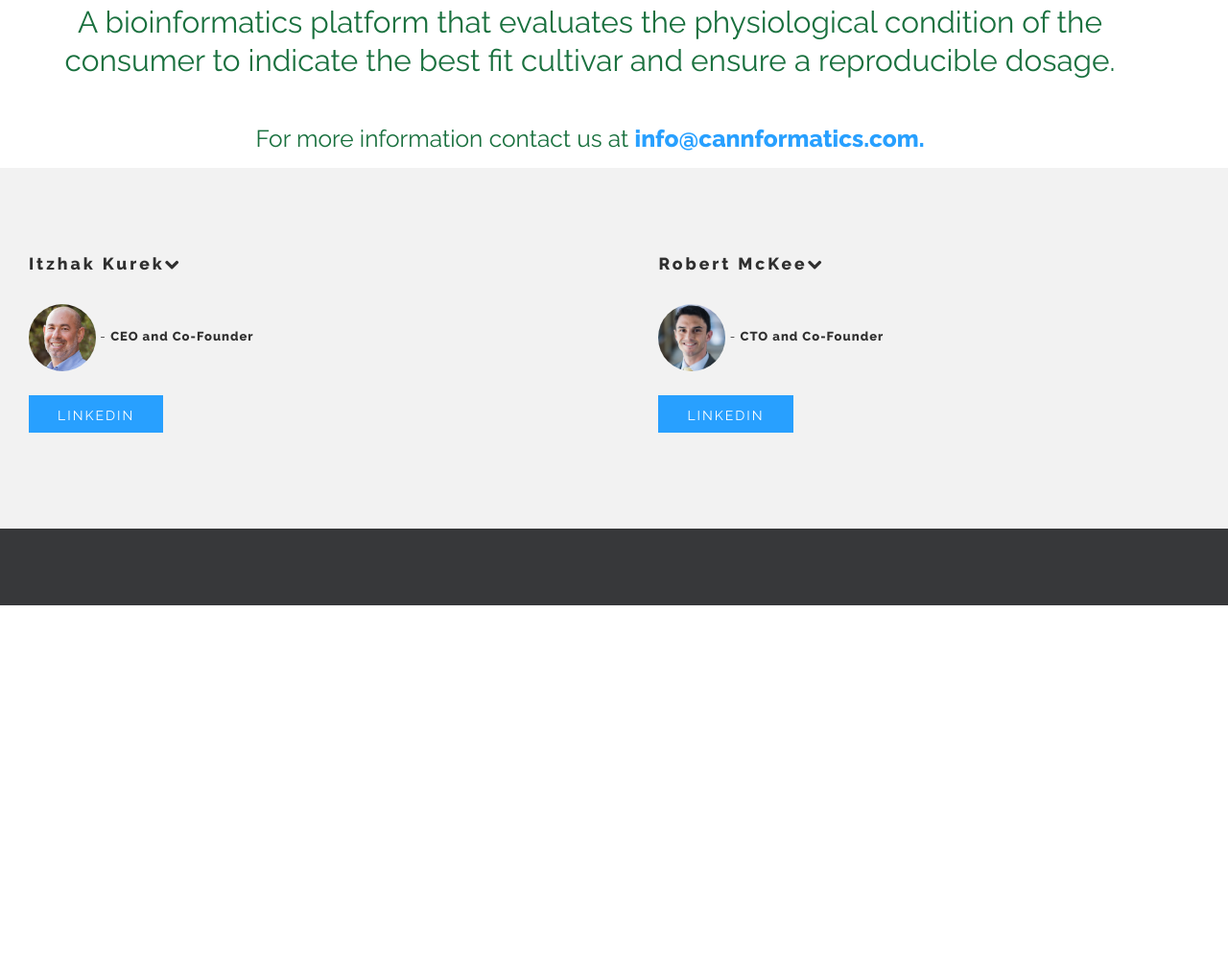
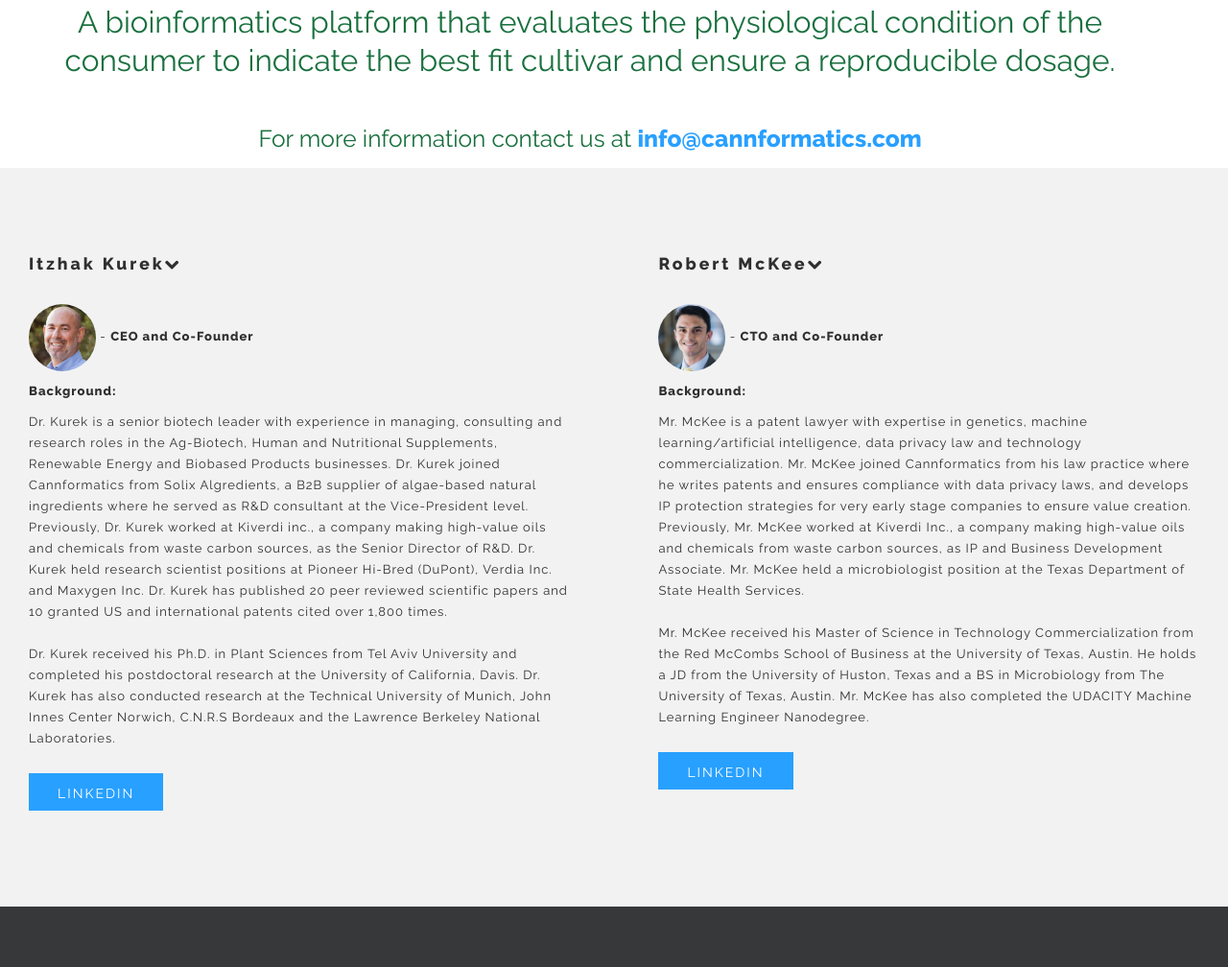
Before and after one commit to cannformatics/cannformatics.github.io, a plain HTML site: page index.html in a window 1280 px wide. Shown: the part 717-1725 px from the top of the page at 96% size. Before the commit the page ends 1348 px from the top, so only its background shows below. Drawn offline with nearby package versions, Linux system fonts and the light colour scheme.

Commit message:
updated bio
updated bio

```diff
--- a/index.html
+++ b/index.html
@@ -64,7 +64,7 @@
 	    <div class="span12 whitezone">
 		<h2 style="color: rgba(25, 112, 62)">A bioinformatics platform that evaluates the physiological condition of the consumer to indicate the best fit cultivar and ensure a reproducible dosage.</h2>
 		</br>
-	    	<h3 style="color: rgba(25, 112, 62)">For more information contact us at <a href="mailto:info@cannformatics.com"><b>info@cannformatics.com.</b></a></h3>
+	    	<h3 style="color: rgba(25, 112, 62)">For more information contact us at <a href="mailto:info@cannformatics.com"><b>info@cannformatics.com</b></a></h3>
 	    </div>
     </div>
     <div id="Team">
@@ -76,6 +76,11 @@
 		    		<h4>Itzhak Kurek<i class="icon-chevron-down"></i></h4>
 		    		<br>
 		    		<p><img src="assets/img/ik.png" alt="" width="70px" height="70px" class="img-circle"> - <b>CEO and Co-Founder</b></p>
+		    		<p><b>Background:</b></p>
+		    		<p>Dr. Kurek is a senior biotech leader with experience in managing, consulting and research roles in the Ag-Biotech, Human and Nutritional Supplements, Renewable Energy and Biobased Products businesses. Dr. Kurek joined Cannformatics from Solix Algredients, a B2B supplier of algae-based natural ingredients where he served as R&D consultant at the Vice-President level. Previously,  Dr. Kurek worked at Kiverdi inc., a company making high-value oils and chemicals from waste carbon sources, as the Senior Director of R&D. Dr. Kurek held research scientist positions at Pioneer Hi-Bred (DuPont), Verdia Inc. and Maxygen Inc. Dr. Kurek has published 20 peer reviewed scientific papers and 10 granted US and international patents cited over 1,800 times.<br/><br/>
+
+		    		Dr. Kurek received his Ph.D. in Plant Sciences from Tel Aviv University and completed his postdoctoral research at the University of California, Davis. Dr. Kurek has also conducted research at the Technical University of Munich, John Innes Center Norwich, C.N.R.S Bordeaux and the Lawrence Berkeley National Laboratories.
+		    		</p>
 					<!-- Start of button-b -->
 						<div class="button-b">
 						<a href="https://www.linkedin.com/in/itzhak-kurek-0107113/">Linkedin</a>
@@ -87,6 +92,11 @@
 		    		<h4>Robert McKee<i class="icon-chevron-down"></i></h4>
 		    		<br>
 		    		<p><img src="assets/img/rm.jpg" alt="" width="70px" height="70px" class="img-circle"> - <b>CTO and Co-Founder</b></p>
+		    		<p><b>Background:</b></p>
+		    		<p>Mr. McKee is a patent lawyer with expertise in genetics, machine learning/artificial intelligence, data privacy law and technology commercialization. Mr. McKee joined Cannformatics from his law practice where he writes patents and ensures compliance with data privacy laws, and develops IP protection strategies for very early stage companies to ensure value creation. Previously, Mr. McKee worked at Kiverdi Inc., a company making high-value oils and chemicals from waste carbon sources, as IP and Business Development Associate. Mr. McKee held a microbiologist position at the Texas Department of State Health Services.<br/><br/>
+
+		    		Mr. McKee received his Master of Science in Technology Commercialization from the Red McCombs School of Business at the University of Texas, Austin. He holds a JD from the University of Huston, Texas and a BS in Microbiology from The University of Texas, Austin. Mr. McKee has also completed the UDACITY Machine Learning Engineer Nanodegree.
+		    		</p>
 					<!-- Start of button-b -->
 						<div class="button-b">
 						<a href="https://www.linkedin.com/in/robertcmckee">Linkedin</a>
@@ -100,7 +110,18 @@
 
    <div class="container-fluid">
 	   <div class="footerzone">
+		   <div class="row-fluid">
+			   <div class="span4">
+			   </div><!-- /span4 -->
+
+			   <div class="span4">
+			   </div><!-- /span4 -->
+
+			   <div class="span4">
+			   </div><!-- /span4 -->
+		   </div><!-- /row-fluid -->
 	   </div><!-- /footerzone -->
+
    </div><!-- /container-fluid -->
 
     <!-- Le javascript
```
